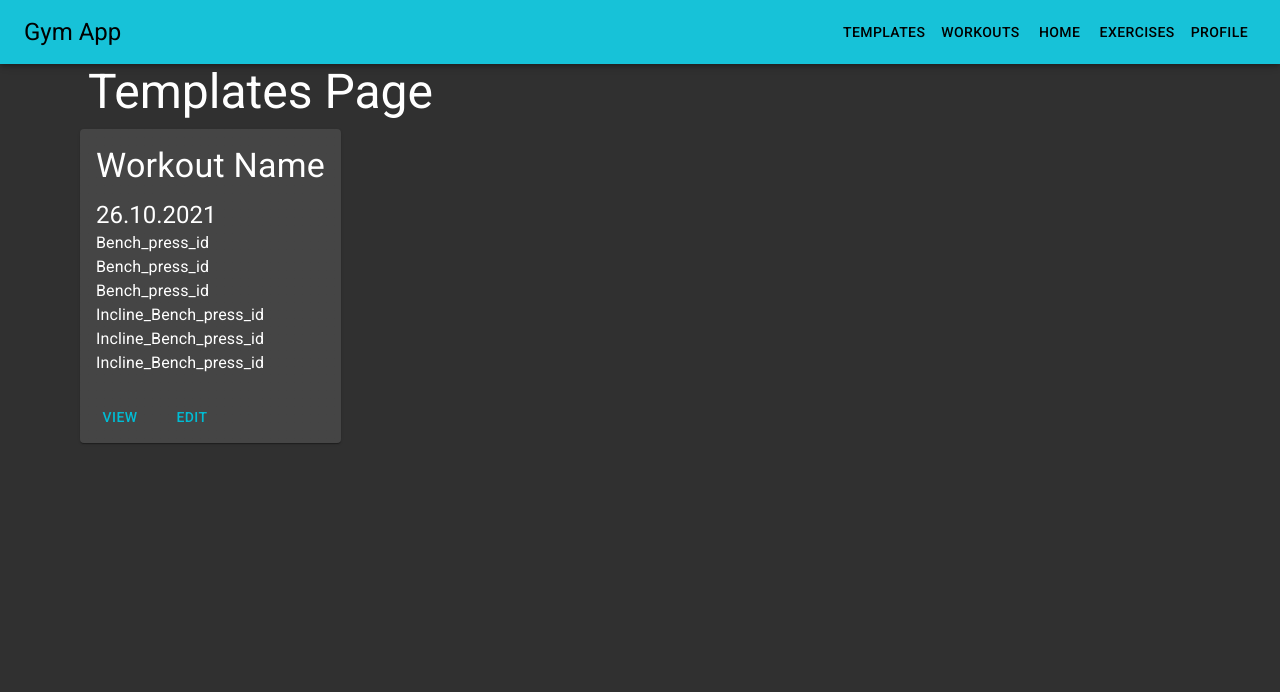
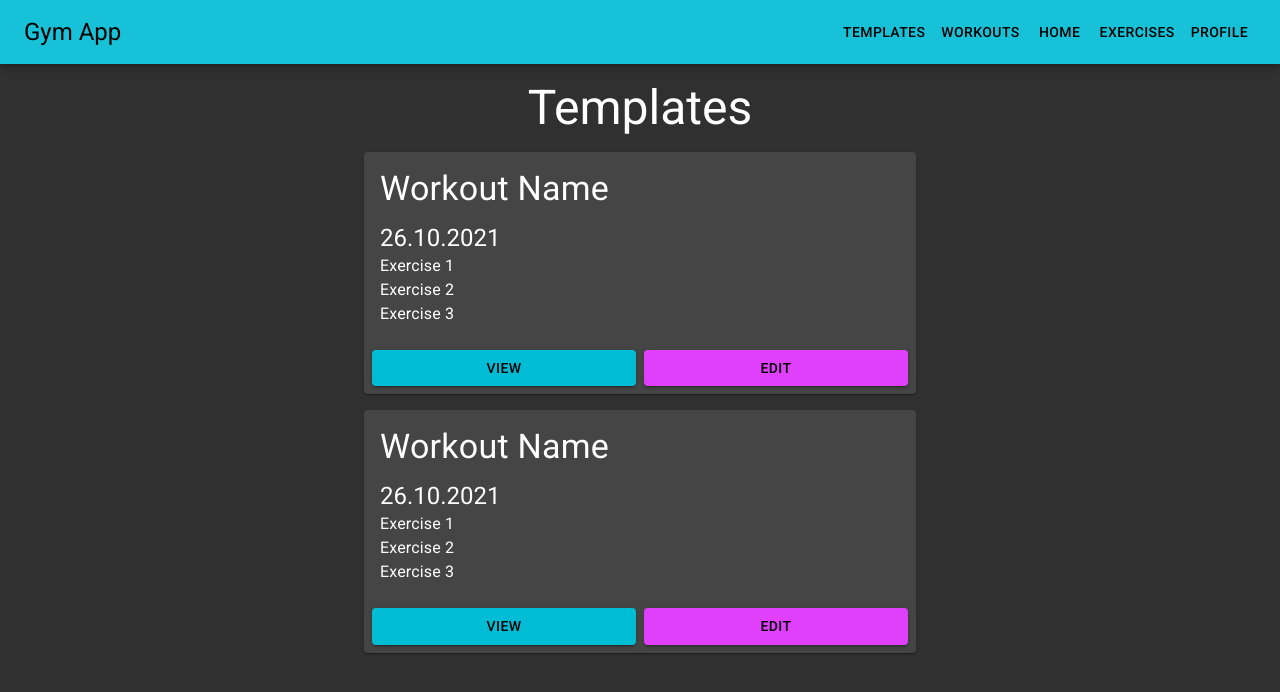
Before and after one commit to toukolonka/gym, a React (Create React App) app in the folder client/: page /templates in a window 1280 px wide. Shown: the top 692 px of the page. Built offline with nearby package versions, Linux system fonts and the light colour scheme.

Commit message:
Adjust style

```diff
--- a/client/src/pages/Templates/Templates.jsx
+++ b/client/src/pages/Templates/Templates.jsx
@@ -1,7 +1,7 @@
 import React from 'react';
 import {
   Typography,
-  Grid,
+  Box,
   Container,
   Card,
   CardContent,
@@ -9,58 +9,16 @@ import {
   Button,
 } from '@mui/material';
 
-const sets = [
-  {
-    weight: 80,
-    repetitions: 10,
-    exercise: {
-      id: 'Bench_press_id',
-    },
-  },
-  {
-    weight: 80,
-    repetitions: 10,
-    exercise: {
-      id: 'Bench_press_id',
-    },
-  },
-  {
-    weight: 80,
-    repetitions: 10,
-    exercise: {
-      id: 'Bench_press_id',
-    },
-  },
-  {
-    weight: 50,
-    repetitions: 10,
-    exercise: {
-      id: 'Incline_Bench_press_id',
-    },
-  },
-  {
-    weight: 50,
-    repetitions: 10,
-    exercise: {
-      id: 'Incline_Bench_press_id',
-    },
-  },
-  {
-    weight: 50,
-    repetitions: 10,
-    exercise: {
-      id: 'Incline_Bench_press_id',
-    },
-  },
-];
-
 const Templates = () => (
-  <Container>
-    <Typography gutterBottom variant="h3" component="h3">
-      Templates Page
+  <Container maxWidth="sm">
+    <Typography variant="h3" align="center" margin={2}>
+      Templates
     </Typography>
-    <Grid container spacing={1}>
-      <Card sx={{ height: '100%', display: 'flex', flexDirection: 'column' }}>
+    <Box container spacing={1}>
+      <Card sx={{
+        height: '100%', marginTop: 2, display: 'flex', flexDirection: 'column',
+      }}
+      >
         <CardContent sx={{ flexGrow: 1 }}>
           <Typography gutterBottom variant="h4" component="h2">
             Workout Name
@@ -68,14 +26,36 @@ const Templates = () => (
           <Typography variant="h5">
             26.10.2021
           </Typography>
-          {sets.map((set) => <Typography>{set.exercise.id}</Typography>)}
+          <div>Exercise 1</div>
+          <div>Exercise 2</div>
+          <div>Exercise 3</div>
         </CardContent>
         <CardActions>
-          <Button size="medium">View</Button>
-          <Button size="medium">Edit</Button>
+          <Button fullWidth variant="contained" xs={6}>View</Button>
+          <Button fullWidth variant="contained" color="secondary" xs={6}>Edit</Button>
         </CardActions>
       </Card>
-    </Grid>
+      <Card sx={{
+        height: '100%', marginTop: 2, display: 'flex', flexDirection: 'column',
+      }}
+      >
+        <CardContent sx={{ flexGrow: 1 }}>
+          <Typography gutterBottom variant="h4" component="h2">
+            Workout Name
+          </Typography>
+          <Typography variant="h5">
+            26.10.2021
+          </Typography>
+          <div>Exercise 1</div>
+          <div>Exercise 2</div>
+          <div>Exercise 3</div>
+        </CardContent>
+        <CardActions>
+          <Button fullWidth variant="contained" xs={6}>View</Button>
+          <Button fullWidth variant="contained" color="secondary" xs={6}>Edit</Button>
+        </CardActions>
+      </Card>
+    </Box>
   </Container>
 );
 
```
